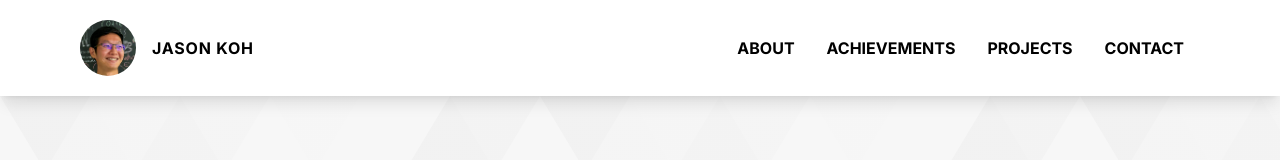
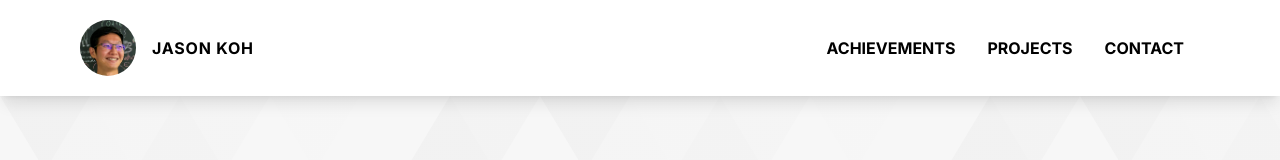
Before and after one commit to jasonkwm/personal-website, a Next.js app: page / in a window 1280 px wide. Shown: the top 160 px of the page. Built offline with nearby package versions, Linux system fonts and the light colour scheme.

Commit message:
fix: remove about section from nav bar

```diff
--- a/app/_components/Navbar.tsx
+++ b/app/_components/Navbar.tsx
@@ -24,9 +24,6 @@ const Navbar = () => {
 				</a>
 				<div>
 					<nav className="hidden md:flex md:justify-around items-center">
-						<a href="#about" className={LinkStyles}>
-							ABOUT
-						</a>
 						<a href="#achievements" className={LinkStyles}>
 							ACHIEVEMENTS
 						</a>
```
